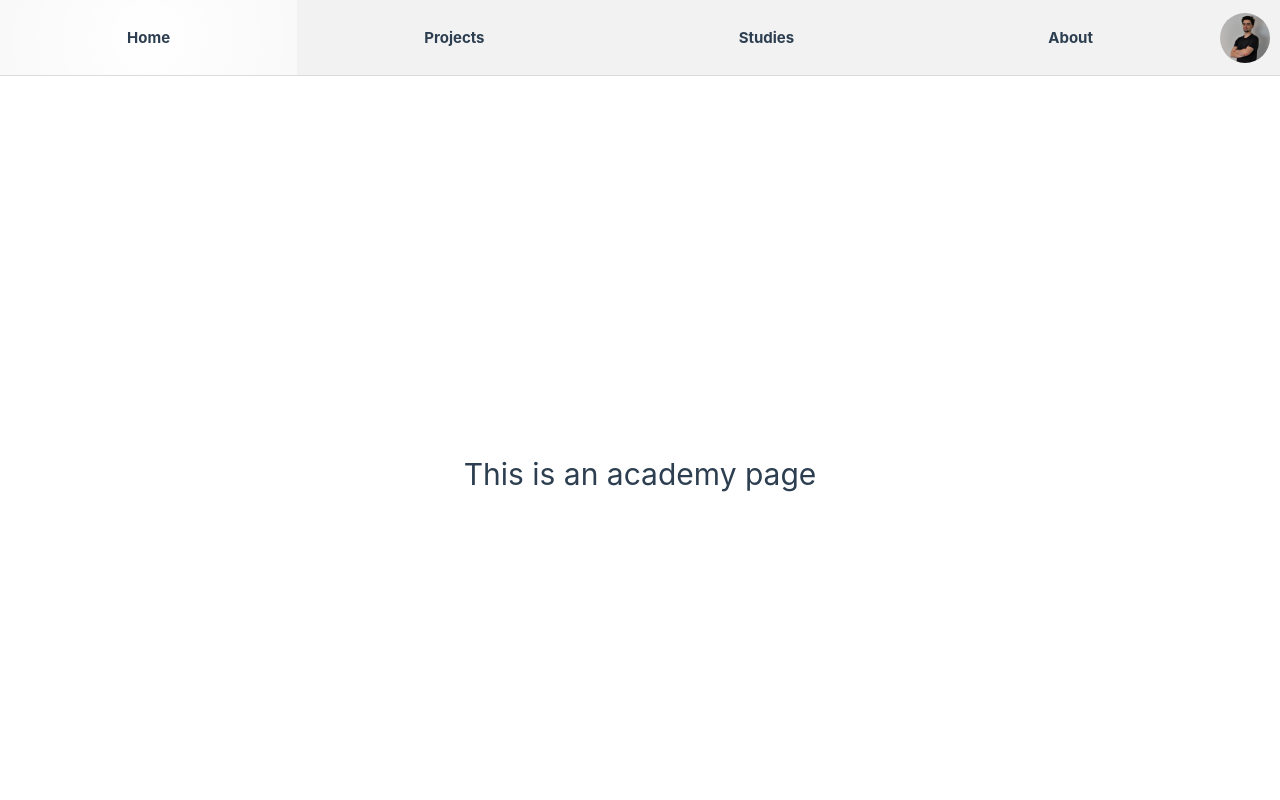
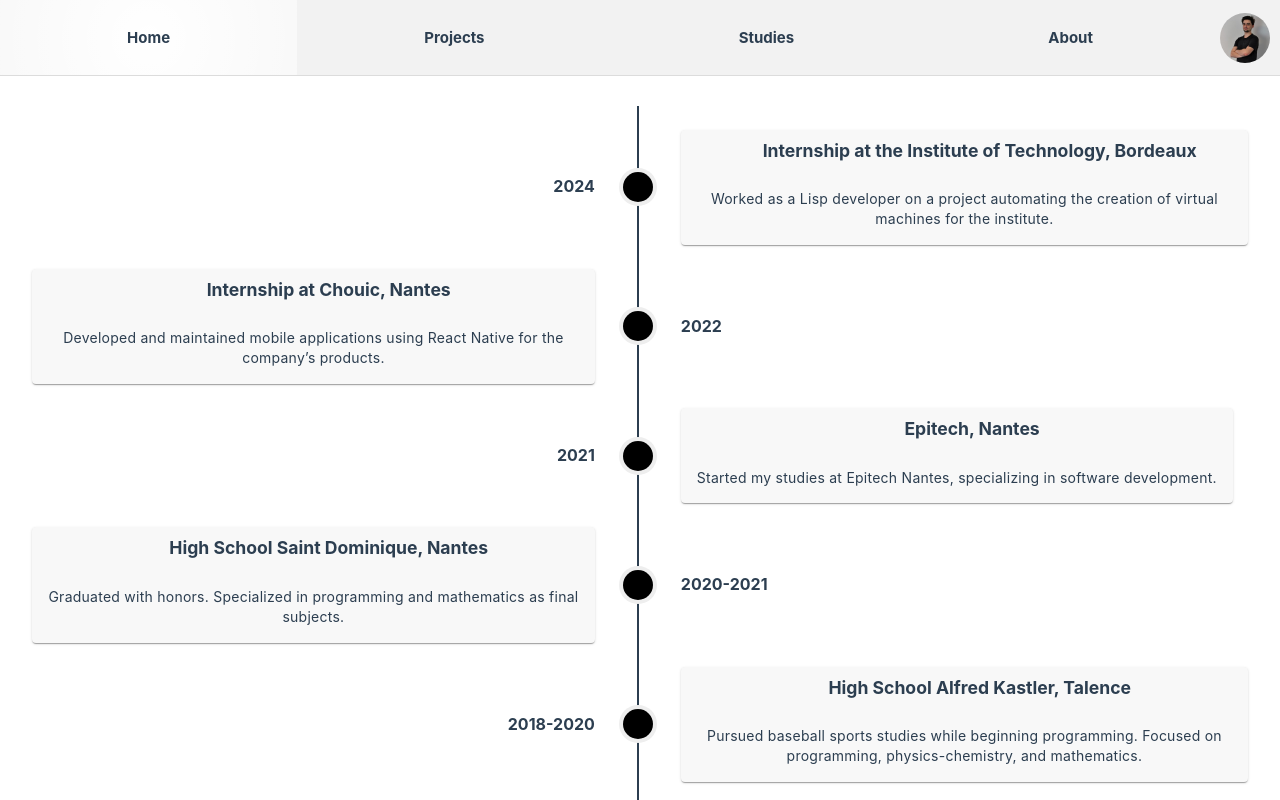
Before and after one commit to Benjicatch/Portfolio, a Vue app: page /studies in a window 1280 px wide. Shown: the top 800 px of the page. Built offline with nearby package versions, Linux system fonts and the light colour scheme.

Commit message:
feat: studies in a timeline

```diff
--- a/package.json
+++ b/package.json
@@ -16,7 +16,8 @@
   "dependencies": {
     "pinia": "^2.3.1",
     "vue": "^3.5.13",
-    "vue-router": "^4.5.0"
+    "vue-router": "^4.5.0",
+    "vuetify": "^3.7.9"
   },
   "devDependencies": {
     "@tsconfig/node22": "^22.0.0",
--- a/src/main.ts
+++ b/src/main.ts
@@ -6,9 +6,21 @@ import { createPinia } from "pinia";
 import App from "./App.vue";
 import router from "./router";
 
+// Vuetify
+import 'vuetify/styles'
+import { createVuetify } from 'vuetify'
+import * as components from 'vuetify/components'
+import * as directives from 'vuetify/directives'
+
+const vuetify = createVuetify({
+    components,
+    directives,
+  })
+
 const app = createApp(App);
 
 app.use(createPinia());
 app.use(router);
+app.use(vuetify);
 
 app.mount("#app");
--- a/src/views/AcademyView.vue
+++ b/src/views/AcademyView.vue
@@ -1,21 +1,130 @@
 <script setup lang="ts">
 import ContactMe from "@/components/ContactMe.vue";
 import NavBar from "@/components/NavBar.vue";
+
+const timelineItems = [
+  {
+    title: "Internship at the Institute of Technology, Bordeaux",
+    description: "Worked as a Lisp developer on a project automating the creation of virtual machines for the institute.",
+    color: "blue",
+    icon: "mdi-briefcase",
+    date: "2024"
+  },
+  {
+    title: "Internship at Chouic, Nantes",
+    description: "Developed and maintained mobile applications using React Native for the company’s products.",
+    color: "green",
+    icon: "mdi-web",
+    date: "2022"
+  },
+  {
+    title: "Epitech, Nantes",
+    description: "Started my studies at Epitech Nantes, specializing in software development.",
+    color: "purple",
+    icon: "mdi-school",
+    date: "2021"
+  },
+  {
+    title: "High School Saint Dominique, Nantes",
+    description: "Graduated with honors.\nSpecialized in programming and mathematics as final subjects.",
+    color: "purple",
+    icon: "mdi-school",
+    date: "2020-2021"
+  },
+  {
+    title: "High School Alfred Kastler, Talence",
+    description: "Pursued baseball sports studies while beginning programming.\nFocused on programming, physics-chemistry, and mathematics.",
+    color: "purple",
+    icon: "mdi-school",
+    date: "2018-2020"
+  },
+  {
+    title: "College Victor Louis, Talence",
+    description: "Participated in baseball sports studies during my college years.",
+    color: "red",
+    icon: "mdi-laptop",
+    date: "2017-2018"
+  },
+];
 </script>
 
 <template>
   <NavBar />
-  <div class="academy">
-    <h1>This is an academy page</h1>
+  <div class="timeline-container">
+      <v-timeline
+        line-color="var(--color-text)">
+        <v-timeline-item
+          v-for="(item, i) in timelineItems"
+          :key="i"
+        >
+          <template v-slot:opposite>
+            <span class="timeline-date">{{ item.date }}</span>
+          </template>
+          <v-card color="var(--color-background-soft)" class="timeline-item">
+            <div class="title">
+              <v-icon>{{ item.icon }}</v-icon>
+              {{ item.title }}
+            </div>
+            <v-card-text>{{ item.description }}</v-card-text>
+          </v-card>
+        </v-timeline-item>
+      </v-timeline>
   </div>
   <ContactMe />
 </template>
 
 <style>
-.academy {
+.timeline-container {
   min-height: 100vh;
   display: flex;
+  justify-content: center;
   align-items: center;
+  background-color: var(--color-background);
+  padding: 2rem;
+}
+
+.v-timeline {
+  width: 100%;
   justify-content: center;
+  align-items: center;
 }
+
+.v-card .title {
+  text-align: center;
+  font-size: 1.1rem;
+  font-weight: bold;
+  color: var(--color-heading);
+  padding: 0.5rem;
+}
+
+.v-card-text {
+  text-align: center;
+  color: var(--color-text);
+  padding: 0.5rem;
+}
+
+.card-title {
+  word-wrap: break-word; /* Ensures long words wrap */
+  overflow-wrap: break-word; /* Alternative for better support */
+  white-space: normal; /* Prevents text from staying in one long line */
+  text-align: left; /* Keep text readable */
+}
+
+.timeline {
+  display: flex;
+  flex-direction: column;
+  width: 100%;
+  height: auto;
+}
+
+.timeline-item {
+  width: 100%;
+}
+
+.timeline-date {
+  font-size: 1rem;
+  font-weight: bold;
+  color: var(--color-text);
+}
+
 </style>
```
Also changed, not shown: 1 other file (tests, documents, lock files or other folders).
